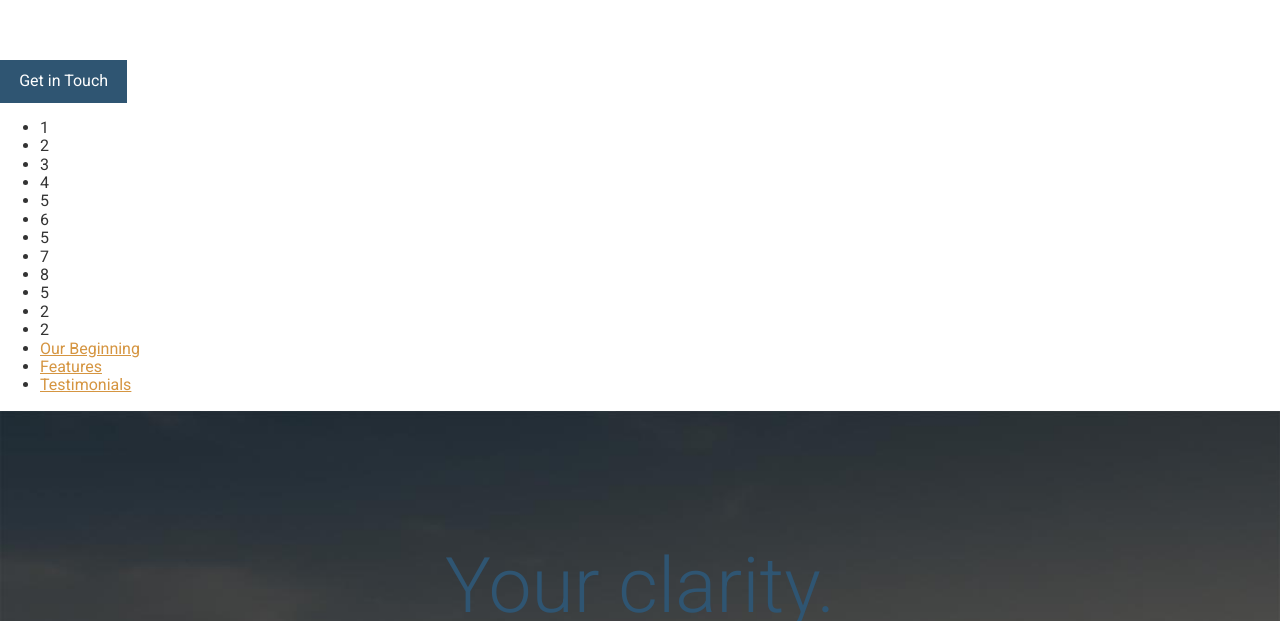
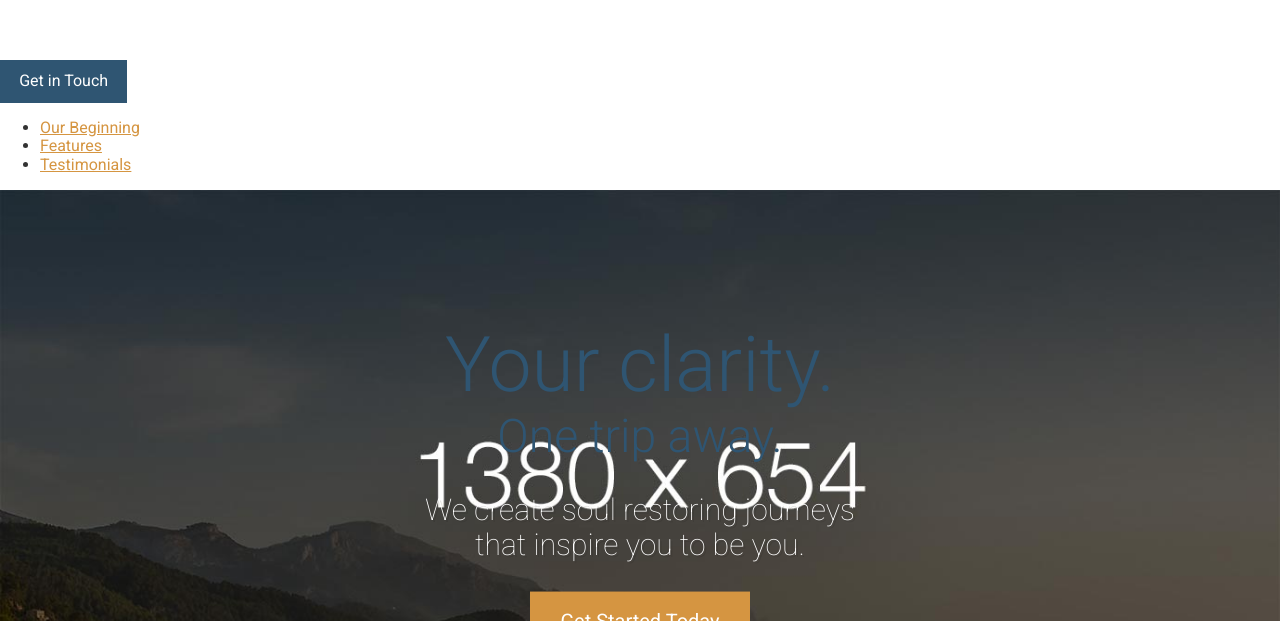
Before and after one commit to Jksharma9644/frontend-projects-tools, a website: page app/index.html in a window 1280 px wide. Shown: the part 479-1100 px from the top of the page. Drawn offline with Linux system fonts and the light colour scheme.

Commit message:
tested numbers

```diff
--- a/app/index.html
+++ b/app/index.html
@@ -17,18 +17,7 @@
     <a href="#" class="btn">Get in Touch</a>
     <nav>
       <ul>
-        <li>1</li>
-        <li>2</li>
-        <li>3</li>
-        <li>4</li>
-        <li>5</li>
-        <li>6</li>
-        <li>5</li>
-        <li>7</li>
-        <li>8</li>
-        <li>5</li>
-        <li>2</li>
-        <li>2</li>
+
 
 
         <li>
```
